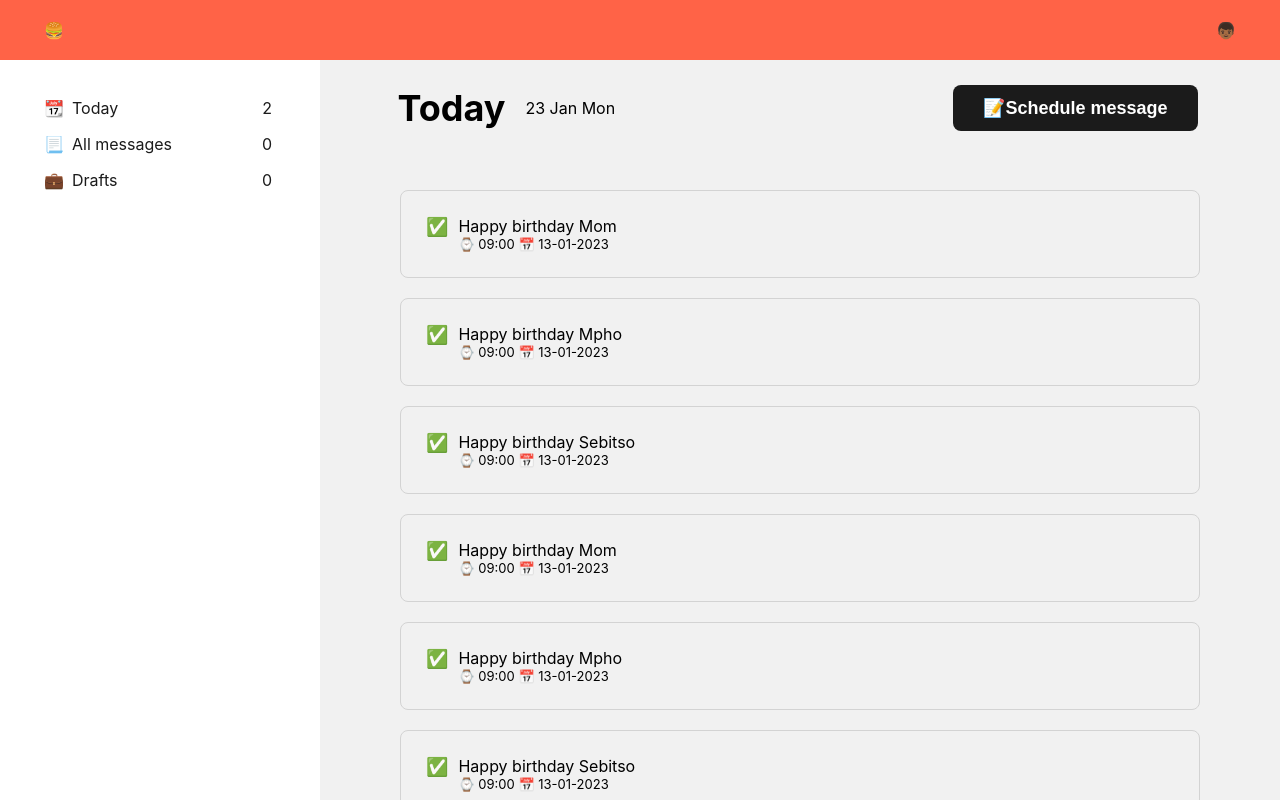
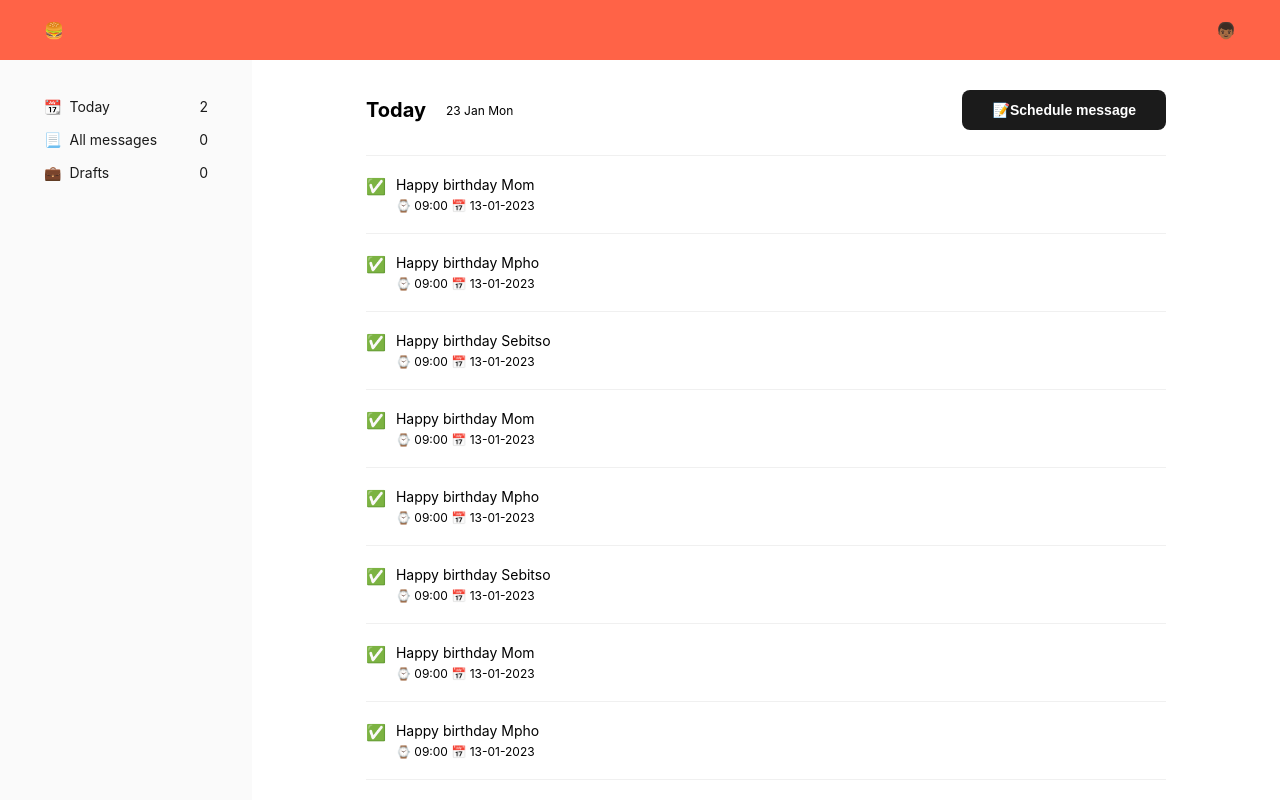
Before and after one commit to Ngoakor12/message-robot, a React (Create React App) app: page / in a window 1280 px wide. Shown: the top 800 px of the page. Built offline with nearby package versions, Linux system fonts and the light colour scheme.

Commit message:
style: still styling basic frontend

```diff
--- a/src/App.css
+++ b/src/App.css
@@ -70,8 +70,9 @@ nav ul li a {
   position: fixed;
   top: 60px;
   left: 0;
-  background-color: white;
+  background-color: #fafafa;
   width: 100%;
+  z-index: 2;
 }
 
 .closed{
@@ -84,6 +85,7 @@ nav ul li a {
 
 .nav ul li a {
   padding: 8px 14px;
+  font-size: 14px;
 }
 
 .nav ul li a {
@@ -106,7 +108,7 @@ nav ul li a {
   display: flex;
   flex-direction: column;
   align-items: center;
-  background-color: #f1f1f1;
+  background-color: #ffffff;
 }
 
 .main > * {
@@ -116,12 +118,17 @@ nav ul li a {
 .today-header {
   display: flex;
   flex-direction: column;
-  margin-bottom: 50px;
+  padding-bottom: 25px;
+  border-bottom: 1px solid #f0f0f0;
 }
 
 .heading-title {
-  font-size: 36px;
+  font-size: 20px;
   padding-right: 20px;
+}
+
+.heading-title-date{
+  font-size: 12px;
 }
 
 .header-title {
@@ -137,7 +144,7 @@ nav ul li a {
   color: #ffffff;
   font-weight: 700;
   cursor: pointer;
-  font-size: 18px;
+  font-size: 14px;
   margin-top: 20px;
   position: fixed;
   bottom: 30px;
@@ -147,25 +154,23 @@ nav ul li a {
 .messages {
   display: flex;
   flex-direction: column;
-  gap: 20px;
 }
 
 .message {
-  border: 1px solid #d3d3d3;
-  border-radius: 8px;
-  padding: 25px;
+  padding: 20px 0;
   display: flex;
   gap: 10px;
+  border-bottom: 1px solid #f0f0f0;
 }
 
 .message h2 {
-  font-size: 16px;
+  font-size: 14px;
   font-weight: 400;
+  padding-bottom: 5px;
 }
 
 .message-date-time{
-  font-size: 13px;
-
+  font-size: 12px;
 }
 
 @media (min-width: 550px) {
@@ -189,14 +194,14 @@ nav ul li a {
   }
 
   .nav {
-    width: 20%;
+    width: 15%;
     display: flex;
     justify-content: space-between;
     padding: 30px;
     position: fixed;
     left: 0;
-    background-color: white;
-    z-index: 2;
+    max-width: 250px;
+
   }
 
   .closed{
@@ -226,15 +231,15 @@ nav ul li a {
   }
 
   .main {
-    width: 80%;
-    padding: 30px;
+    width: 85%;
+    /* padding: 30px; */
     display: flex;
     flex-direction: column;
     align-items: center;
-    background-color: #f1f1f1;
-    margin-left: 25%;
-    position: sticky;
-    top: 60px;
+    /* margin-left: 20%; */
+    position: fixed;
+    left:15%;
+    /* top: 60px; */
   }
 
   .main > * {
@@ -242,14 +247,10 @@ nav ul li a {
   }
 
   .today-header {
-    position: fixed;
-    top: 60px;
-    background-color: #f1f1f1;
-    padding: 25px 30px 30px 25px;
+    margin: 0 25px 0 25px;
   }
 
   .heading-title {
-    font-size: 36px;
     padding-right: 20px;
   }
 
@@ -261,15 +262,12 @@ nav ul li a {
     color: #ffffff;
     font-weight: 700;
     cursor: pointer;
-    font-size: 18px;
   }
 
   .messages {
-    gap: 20px;
     border: 0;
     border-radius: 8px;
-    padding: 25px;
-    font-size: 18px;
-    margin-top: 75px;
+    /* margin: 0 25px 25px 0; */
+    /* margin-top: 75px; */
   }
 }
--- a/src/App.js
+++ b/src/App.js
@@ -56,7 +56,7 @@ function App() {
           <header className="today-header">
             <div className="header-title">
               <h1 className="heading-title">Today</h1>
-              <span>23 Jan Mon</span>
+              <span className="heading-title-date">23 Jan Mon</span>
             </div>
             <button className="schedule-message">
               <span className="schedule-message-icon">📝</span>Schedule message
```
